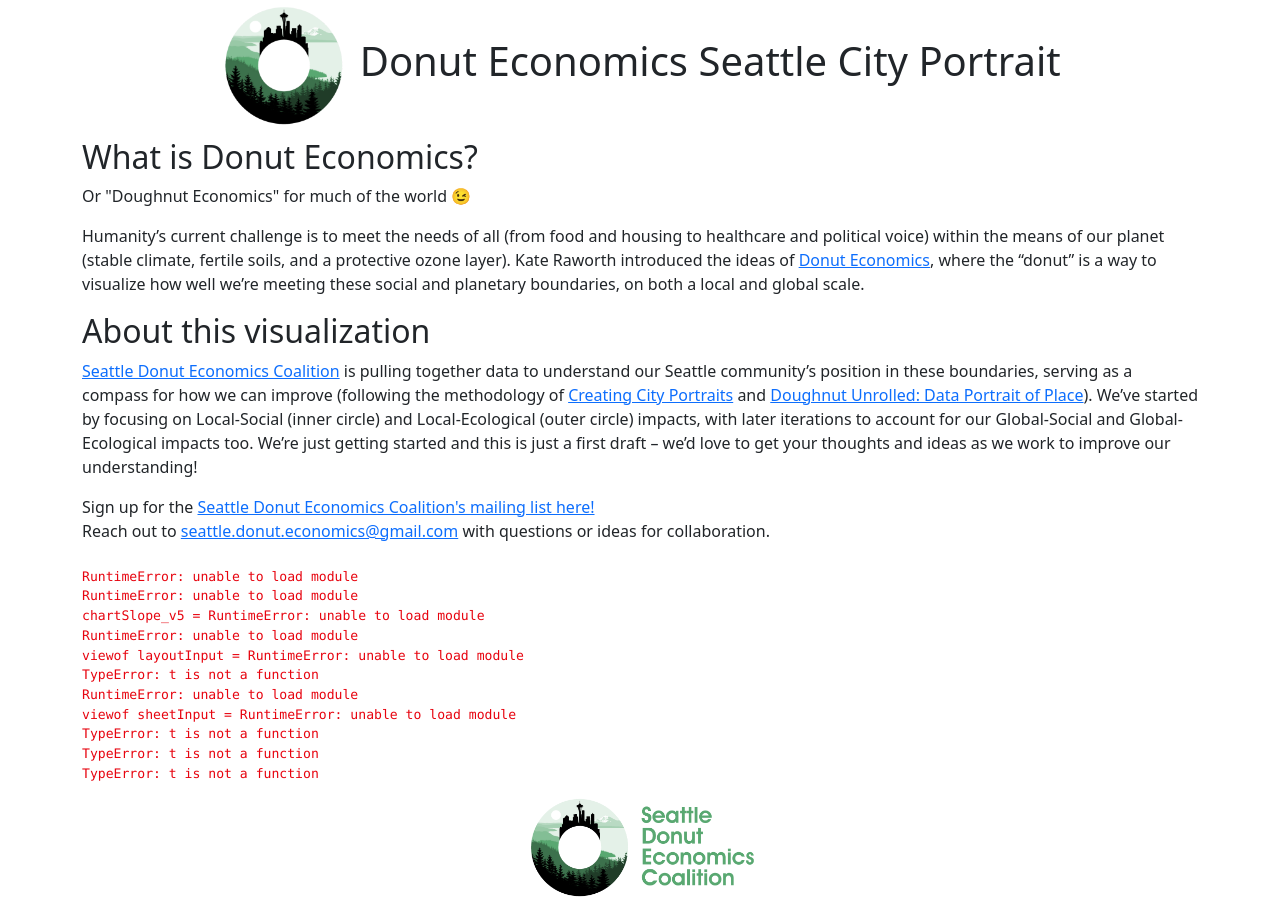
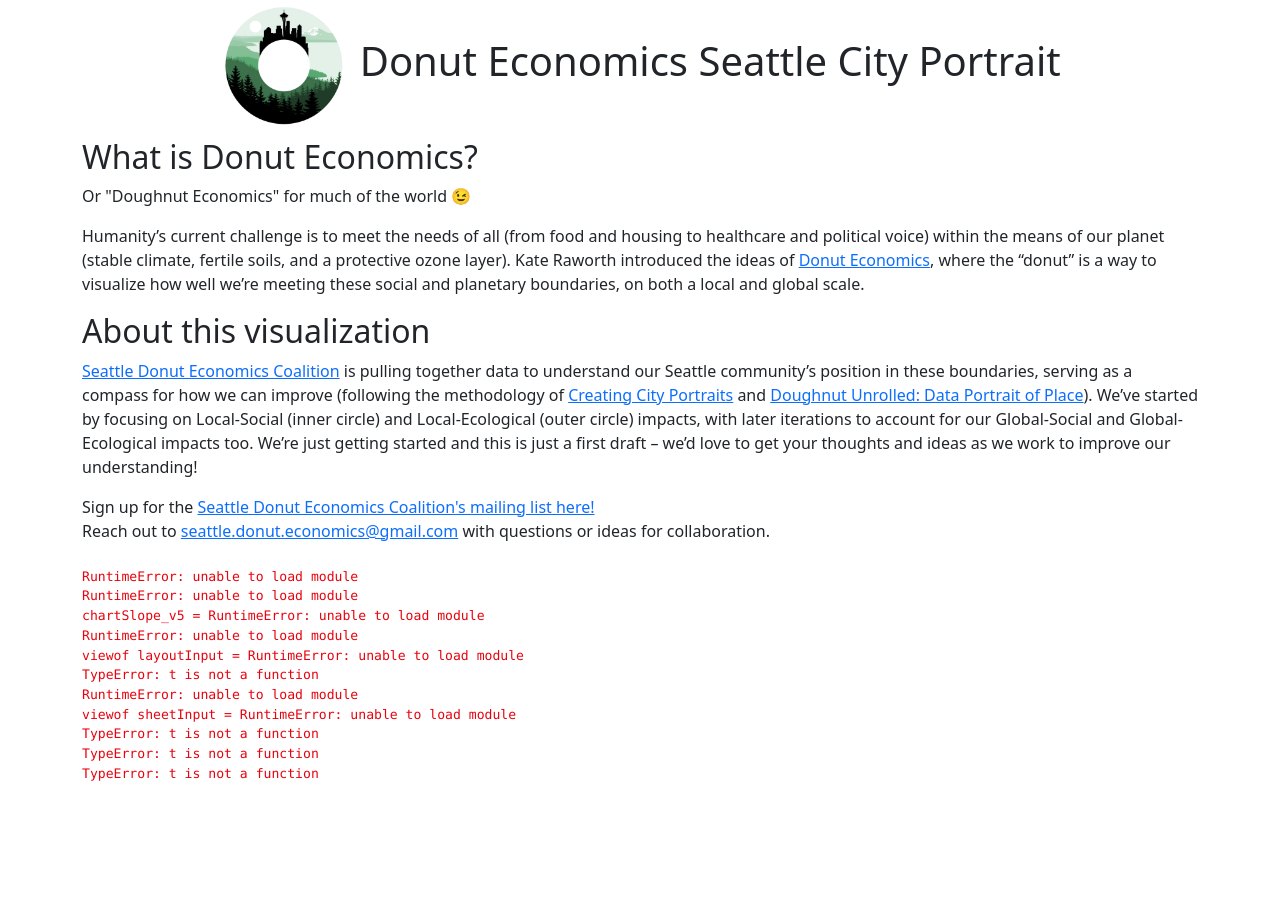
Before and after one commit to knipec/seattle-donut, a website: page index.html in a window 1280 px wide. After the commit the page ends 800 px from the top, so only its background shows below. Drawn offline with nearby package versions, Linux system fonts and the light colour scheme; a web font is replaced by a local one.

Commit message:
Remove logo from bottom of page

```diff
--- a/index.html
+++ b/index.html
@@ -44,8 +44,8 @@
         const main = runtime.module(define, Inspector.into(document.getElementById("page-container")));
     </script>
 
-    <div class="container center">
+    <!-- <div class="container center">
         <img src="./src/images/SeaDEC-logo.png" height="130">
-    </div>
+    </div> -->
 
 </body>
```
